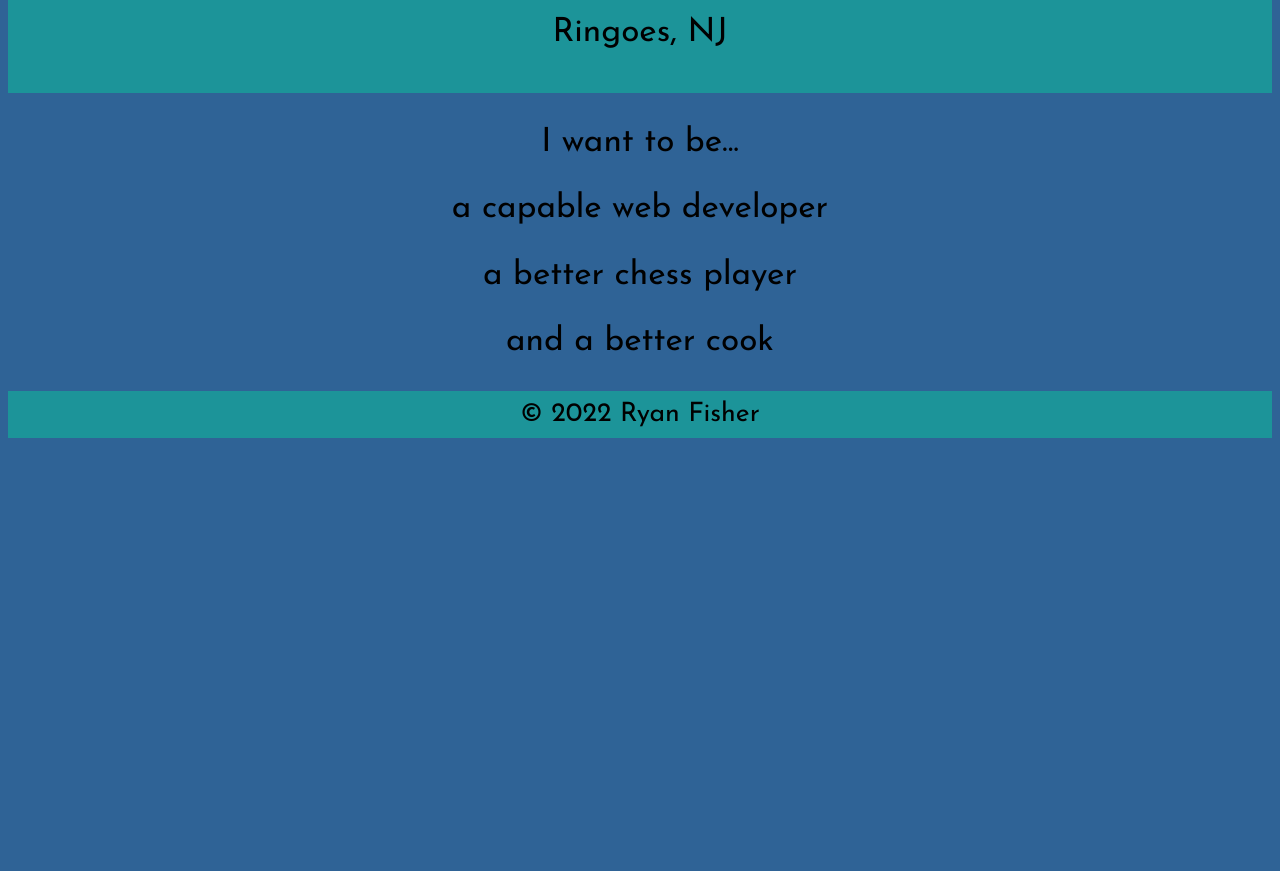
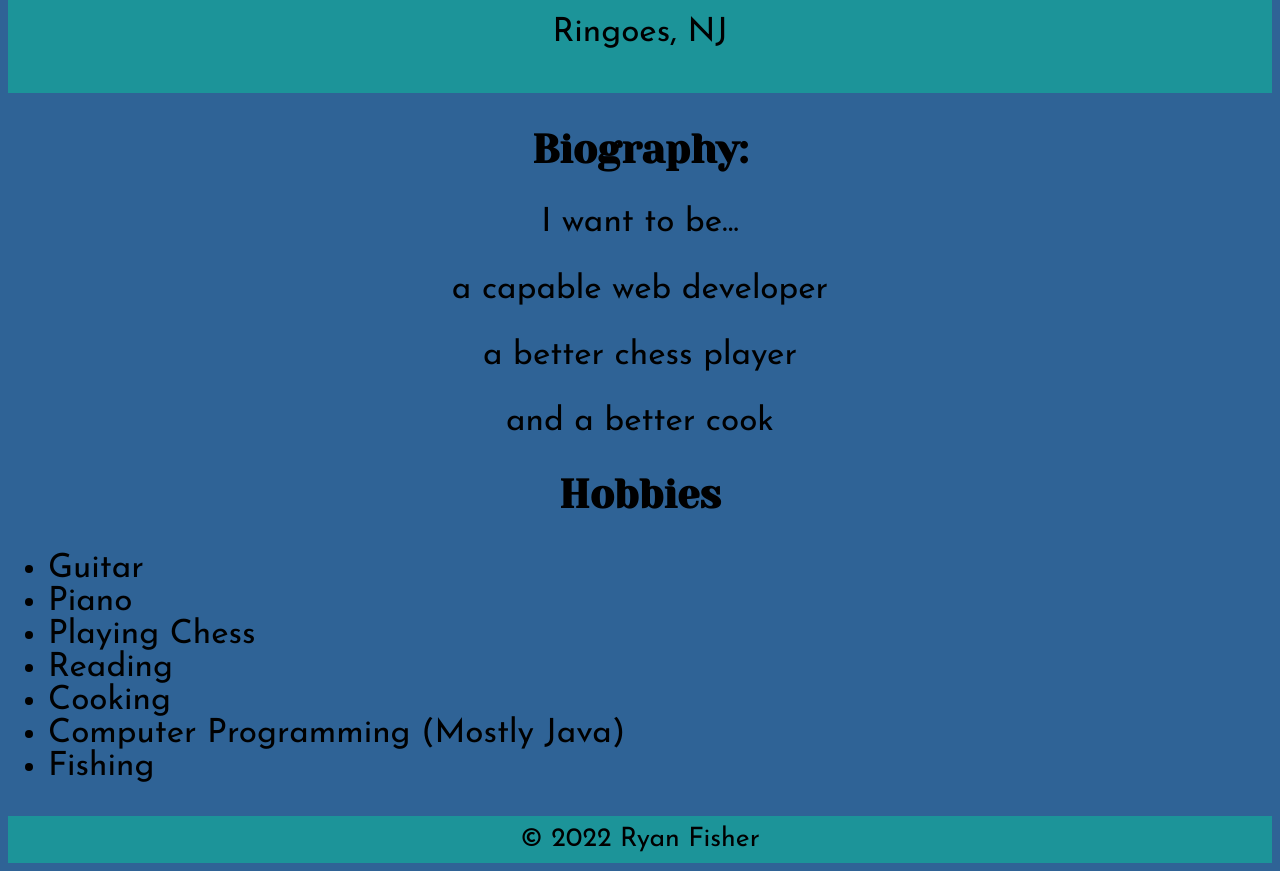
Before and after one commit to RVCC-IDMX/about-me-LeeringFish, a plain HTML site: page index.html in a window 1280 px wide. Shown: the part 700-1571 px from the top of the page. Before the commit the page ends 1146 px from the top, so only its background shows below. Drawn offline with Linux system fonts and the light colour scheme.

Commit message:
Adding hobbies list

```diff
--- a/css/style.css
+++ b/css/style.css
@@ -7,6 +7,11 @@ body {
 
 h1, h2, h3, h4, h5, h6 {
     font-family:"Yeseva One";
+    font-size: 30pt;
+    text-align: center;
+}
+
+h1 {
     font-size: 40pt;
 }
 
--- a/index.html
+++ b/index.html
@@ -39,6 +39,8 @@
 
         <section id="bio">
 
+            <h2>Biography:</h2>
+
             <div>
 
                 <p>I want to be...</p>
@@ -51,6 +53,20 @@
 
             </div>
         </section>
+
+        <section id="hobbies"></section>
+
+            <h2>Hobbies</h2>
+
+            <ul>
+                <li>Guitar</li>
+                <li>Piano</li>
+                <li>Playing Chess</li>
+                <li>Reading</li>
+                <li>Cooking</li>
+                <li>Computer Programming (Mostly Java)</li>
+                <li>Fishing</li>
+            </ul>
     </main>
 
     <footer>
```
